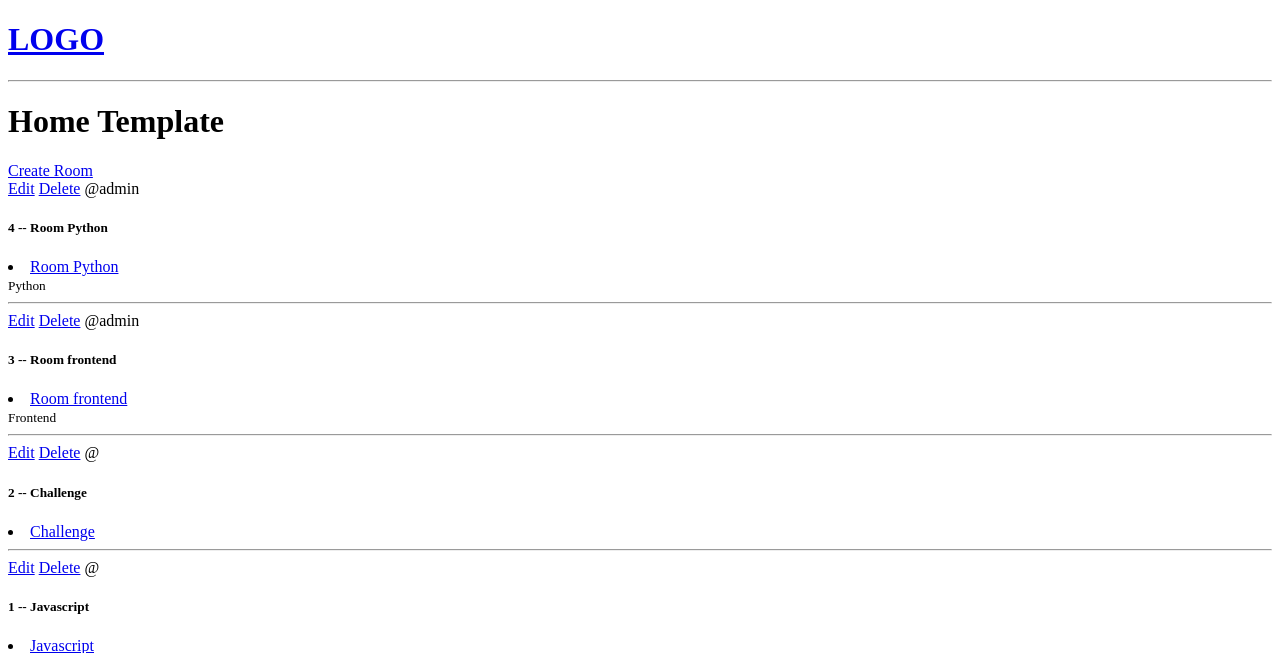
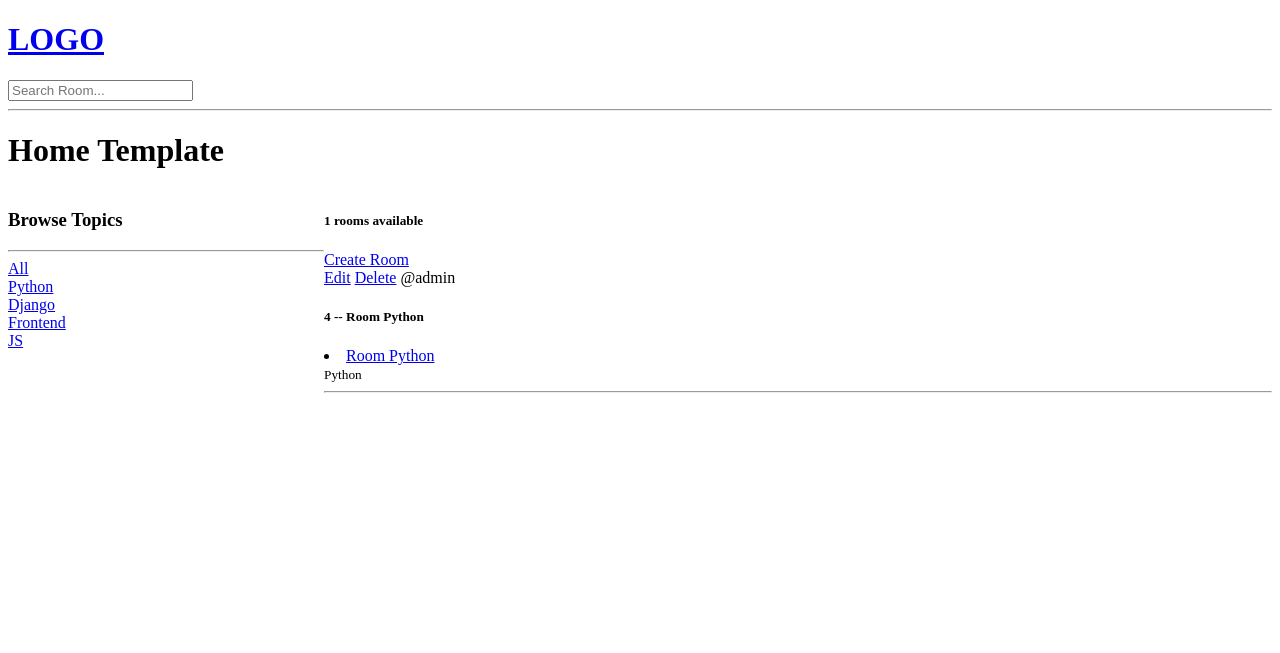
Before and after one commit to nguyenlekhanh/djangoTutorial, a Django app: a page that uses templates/navbar.html in a window 1280 px wide. Shown: the top 653 px of the page. Run offline with Django 4.2, Linux system fonts and the light colour scheme; data comes from the database, SQL or seed files in the repository.

Commit message:
search in model

```diff
--- a/base/templates/base/home.html
+++ b/base/templates/base/home.html
@@ -2,11 +2,37 @@
 
 {% block content %}
 
+<style>
+    .home-container {
+        display: grid;
+        grid-template-columns: 1fr 3fr;
+    }
+</style>
+
 <h1>Home Template</h1>
 
-<div>
-    <a href="{% url 'create-room' %}">Create Room</a>
+<div class="home-container">
+
     <div>
+        <h3>Browse Topics</h3>
+        <hr>
+
+        <div>
+            <a href="{% url 'home' %}">All</a>
+        </div>
+
+        {% for topic in topics %}
+            <div>
+                <a href="{% url 'home' %}?q={{topic.name}}">{{topic.name}}</a>
+            </div>
+        {% endfor %}
+    </div>
+
+
+    <div>
+        <h5>{{room_count}} rooms available</h5>
+        <a href="{% url 'create-room' %}">Create Room</a>
+
         {% for room in rooms %}
             <div>
                 <a href="{% url 'update-room' room.id %}">Edit</a>
--- a/base/views.py
+++ b/base/views.py
@@ -1,7 +1,8 @@
 from django.shortcuts import render, redirect
+from django.db.models import Q
 from django.template import loader
 from django.http import HttpResponse
-from .models import Room
+from .models import Room, Topic
 from .forms import RoomForm
 
 # Create your views here.
@@ -15,8 +16,17 @@
 
 def home(request):
     #template = loader.get_template("base/home.html")
-    rooms = Room.objects.all();
-    context = {'rooms': rooms};
+    q = request.GET.get('q') if request.GET.get('q') != None else ''
+    rooms = Room.objects.filter(
+        Q(topic__name__icontains=q) |
+        Q(name__icontains=q) |
+        Q(description__icontains=q)
+    )
+
+    topics = Topic.objects.all()
+    room_count = rooms.count()
+
+    context = {'rooms': rooms, 'topics': topics, 'room_count': room_count};
     return render(request, "base/home.html", context)
 
 def room(request):
--- a/templates/navbar.html
+++ b/templates/navbar.html
@@ -2,4 +2,8 @@
     <h1>LOGO</h1>
 </a>
 
+<form method="GET" action="{% url 'home' %}">
+    <input type="text" name="q" placeholder="Search Room..."/>
+
+</form>
 <hr>
```
